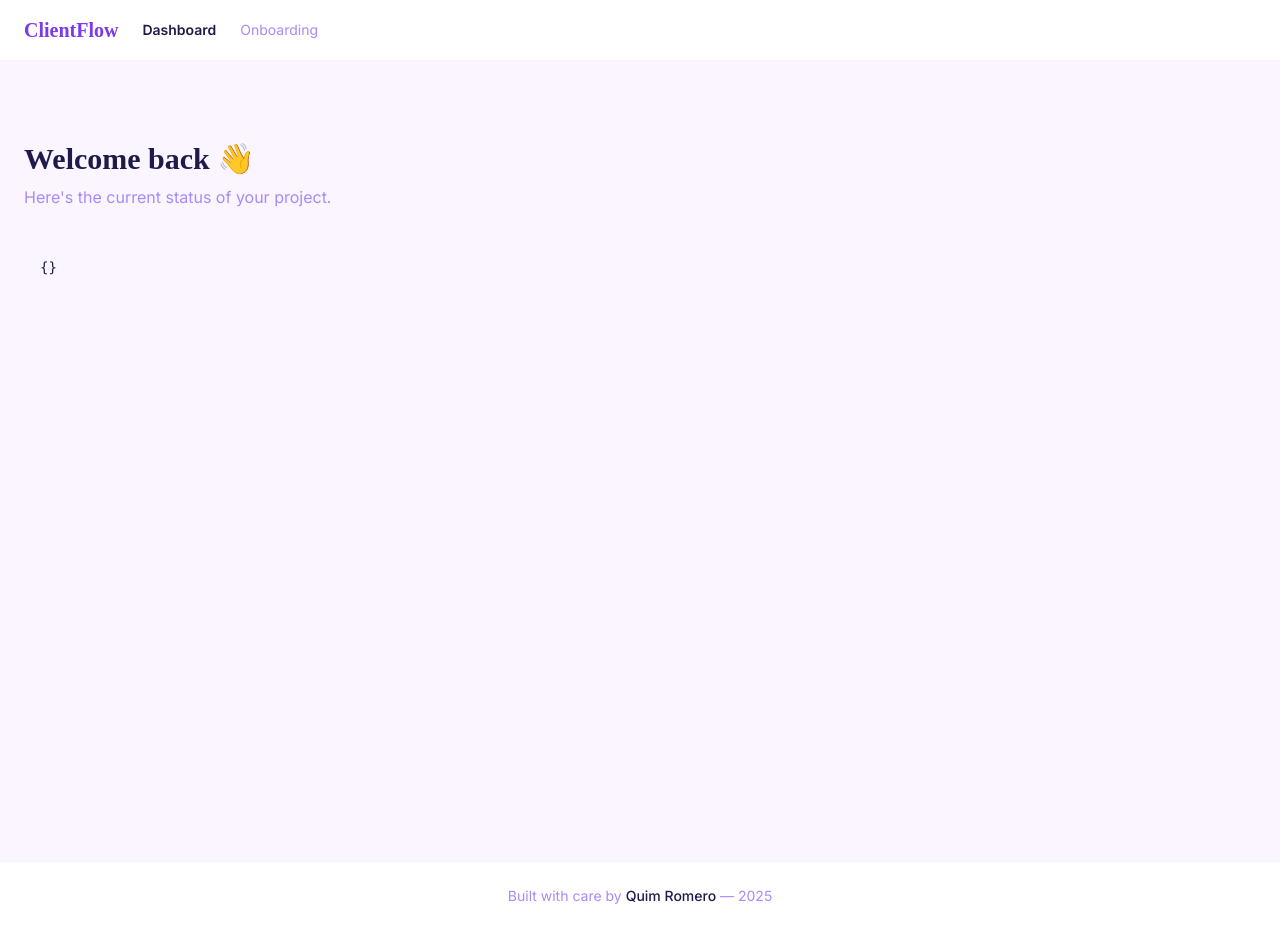
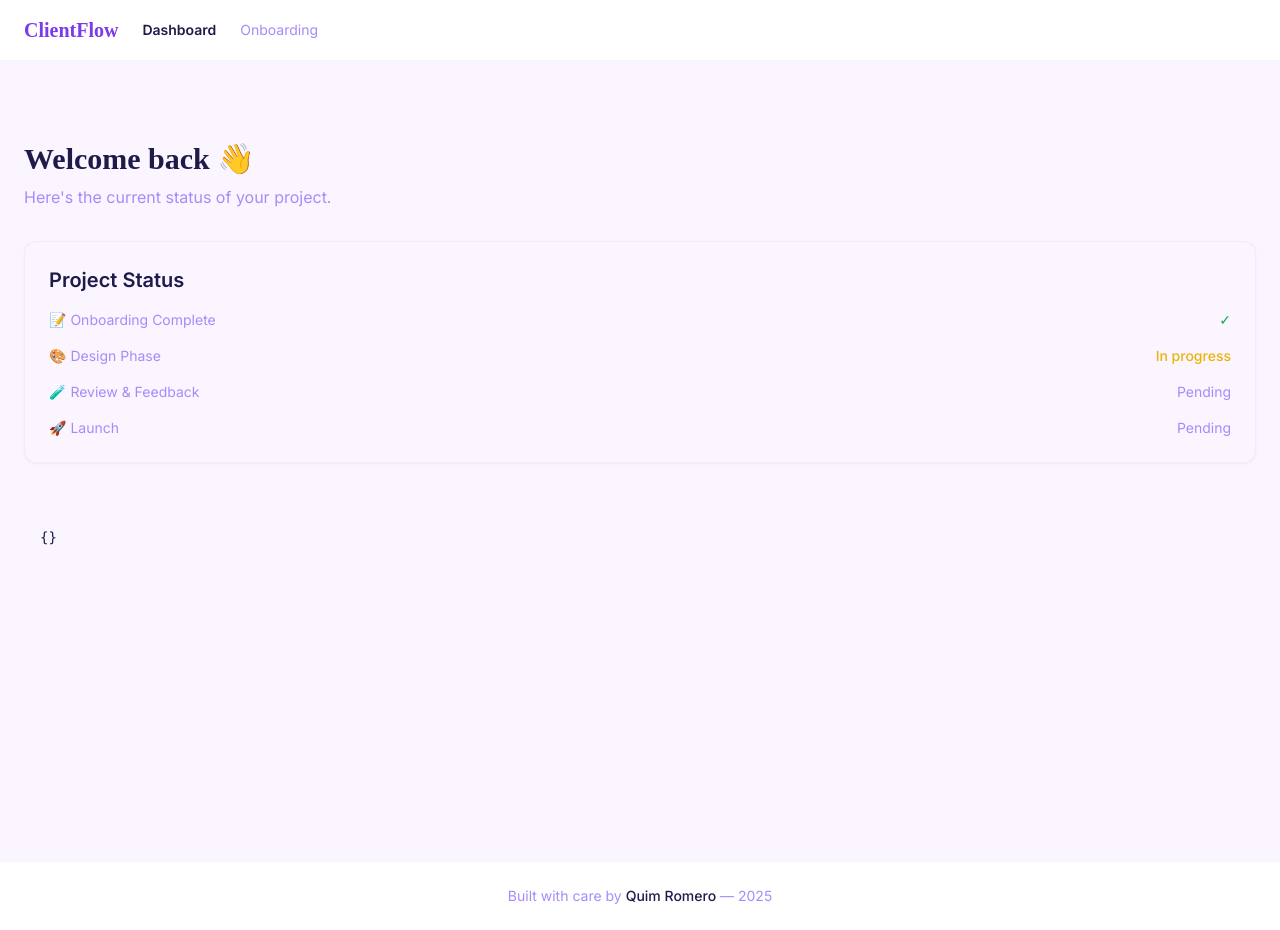
Before and after one commit to quim-romero/clientflow, a React (Vite) app: page /dashboard in a window 1280 px wide. Built offline with nearby package versions, Linux system fonts and the light colour scheme; a web font is replaced by a local one.

Commit message:
feat: add mock project status section

```diff
--- a/src/pages/Dashboard.tsx
+++ b/src/pages/Dashboard.tsx
@@ -10,6 +10,28 @@ export default function Dashboard() {
         Here's the current status of your project.
       </p>
 
+      <section className="bg-light dark:bg-dark p-6 rounded-xl shadow-sm border border-muted/10 mb-12">
+        <h2 className="text-xl font-semibold mb-4">Project Status</h2>
+        <ul className="space-y-4 text-sm">
+          <li className="flex items-center justify-between">
+            <span className="text-muted">📝 Onboarding Complete</span>
+            <span className="text-green-600 font-medium">✓</span>
+          </li>
+          <li className="flex items-center justify-between">
+            <span className="text-muted">🎨 Design Phase</span>
+            <span className="text-yellow-500 font-medium">In progress</span>
+          </li>
+          <li className="flex items-center justify-between">
+            <span className="text-muted">🧪 Review & Feedback</span>
+            <span className="text-muted">Pending</span>
+          </li>
+          <li className="flex items-center justify-between">
+            <span className="text-muted">🚀 Launch</span>
+            <span className="text-muted">Pending</span>
+          </li>
+        </ul>
+      </section>
+
       <pre className="bg-light dark:bg-dark p-4 rounded text-sm overflow-x-auto">
         {JSON.stringify(data, null, 2)}
       </pre>
```
